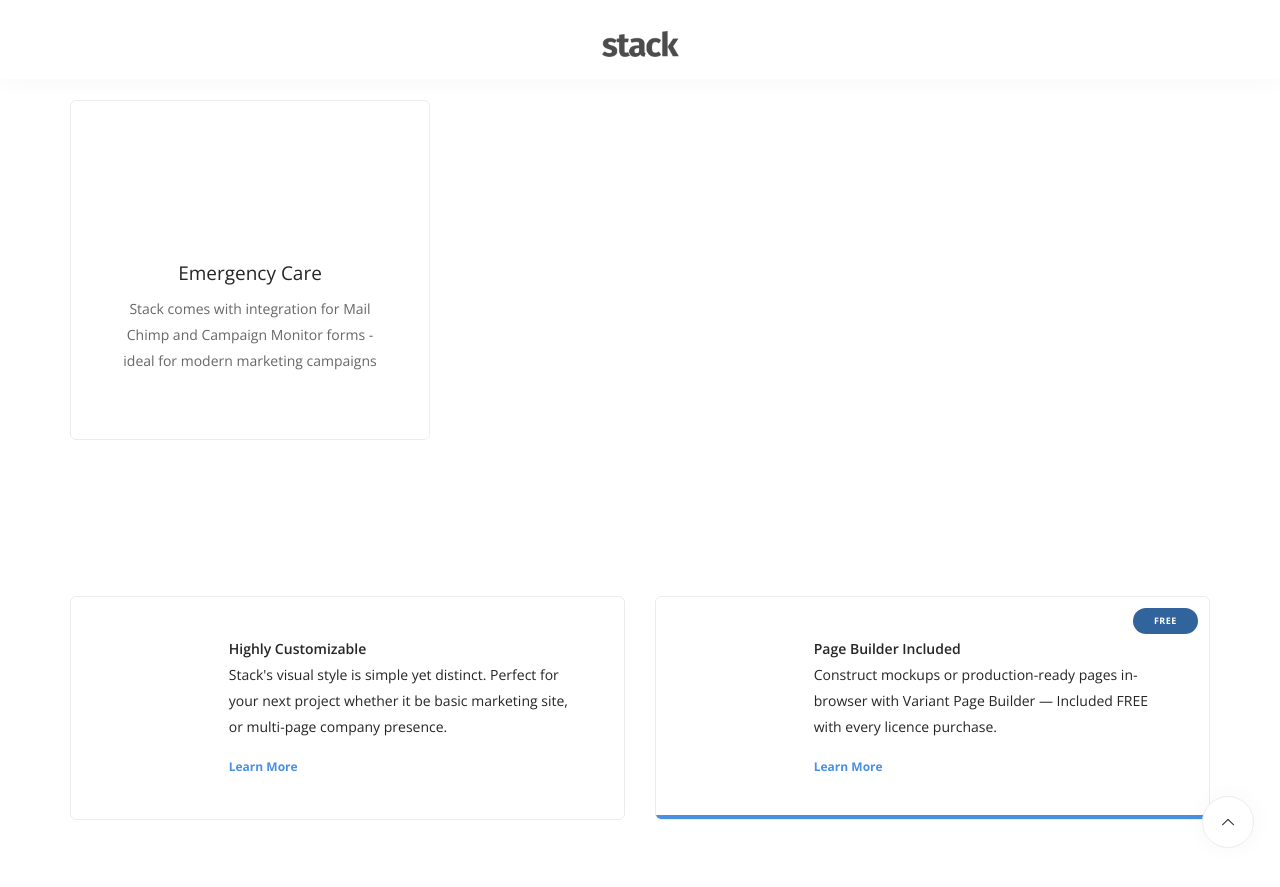
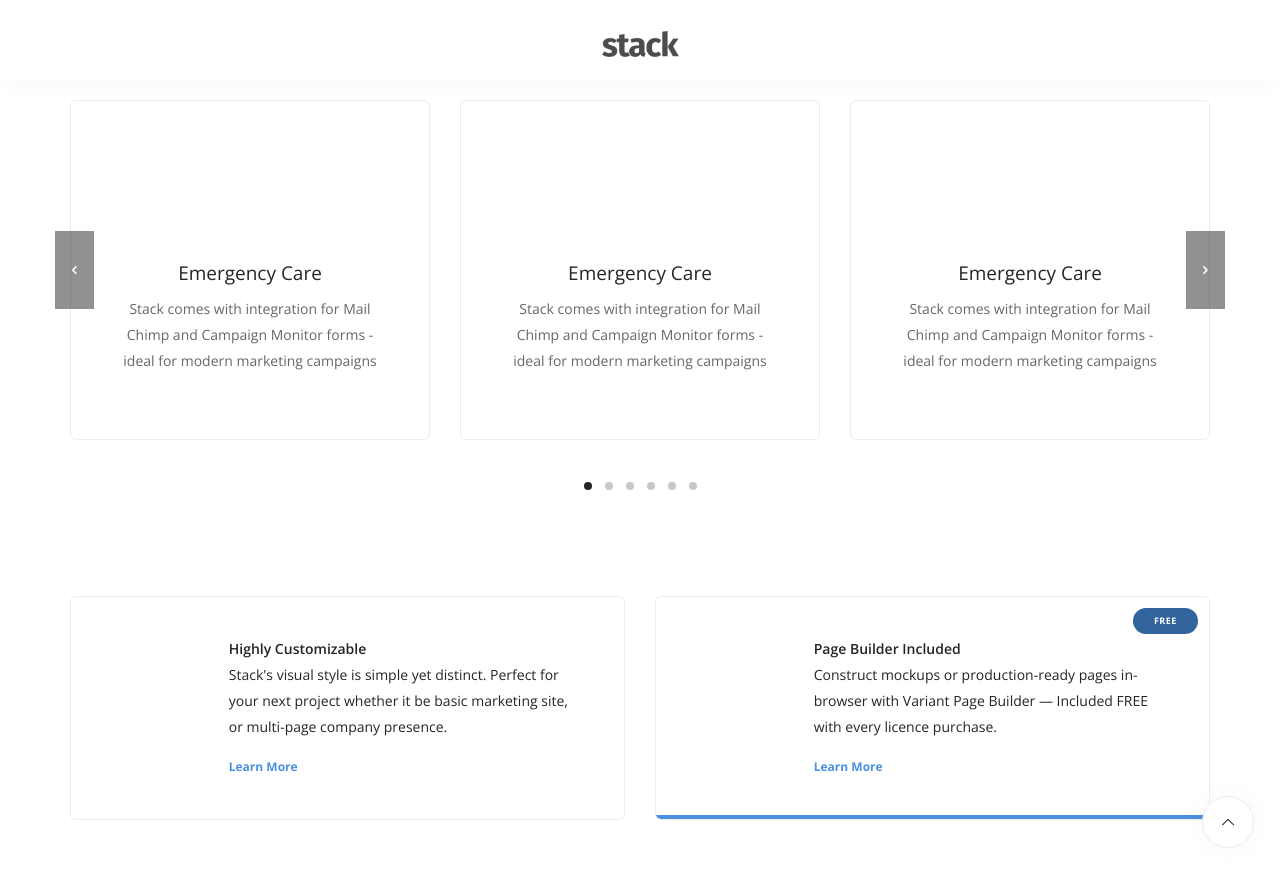
Before and after one commit to WoollyAlly/WoollyAllyTest, a Jekyll site: the page built from index.html, in a window 1280 px wide and 900 px high, scrolled down 1143 px. Shown: the top 887 px of the window. Built offline with Jekyll 4.4.1, drawn with Linux system fonts in a browser that asks for light colours; some web fonts are replaced.

Commit message:
Updated '_includes/services.html' via CloudCannon

```diff
--- a/_includes/services.html
+++ b/_includes/services.html
@@ -21,6 +21,80 @@
                         <div class="col-sm-12">
                             <div class="row slider" data-arrows="true" data-paging="true">
                                 <ul class="slides">
+                                    <li class="col-sm-4 col-xs-12">
+                                        <div class="feature feature-3 boxed boxed--lg boxed--border text-center">
+                                            <i class="color--primary icon icon--lg icon-Laughing"></i>
+                                            <h4>Emergency Care</h4>
+                                            <p>
+                                                Stack comes with integration for Mail Chimp and Campaign Monitor forms - ideal for modern marketing campaigns
+                                            </p>
+                                            <!--<a href="#">-->
+                                            <!--    Learn More-->
+                                            <!--</a>-->
+                                        </div>
+                                        <!--end feature-->
+                                    </li>
+
+                                    <li class="col-sm-4 col-xs-12">
+                                        <div class="feature feature-3 boxed boxed--lg boxed--border text-center">
+                                            <i class="color--primary icon icon--lg icon-Laughing"></i>
+                                            <h4>Emergency Care</h4>
+                                            <p>
+                                                Stack comes with integration for Mail Chimp and Campaign Monitor forms - ideal for modern marketing campaigns
+                                            </p>
+                                            <!--<a href="#">-->
+                                            <!--    Learn More-->
+                                            <!--</a>-->
+                                        </div>
+                                        <!--end feature-->
+                                    </li>
+
+
+                                    <li class="col-sm-4 col-xs-12">
+                                        <div class="feature feature-3 boxed boxed--lg boxed--border text-center">
+                                            <i class="color--primary icon icon--lg icon-Laughing"></i>
+                                            <h4>Emergency Care</h4>
+                                            <p>
+                                                Stack comes with integration for Mail Chimp and Campaign Monitor forms - ideal for modern marketing campaigns
+                                            </p>
+                                            <!--<a href="#">-->
+                                            <!--    Learn More-->
+                                            <!--</a>-->
+                                        </div>
+                                        <!--end feature-->
+                                    </li>
+
+
+                                    <li class="col-sm-4 col-xs-12">
+                                        <div class="feature feature-3 boxed boxed--lg boxed--border text-center">
+                                            <i class="color--primary icon icon--lg icon-Laughing"></i>
+                                            <h4>Emergency Care</h4>
+                                            <p>
+                                                Stack comes with integration for Mail Chimp and Campaign Monitor forms - ideal for modern marketing campaigns
+                                            </p>
+                                            <!--<a href="#">-->
+                                            <!--    Learn More-->
+                                            <!--</a>-->
+                                        </div>
+                                        <!--end feature-->
+                                    </li>
+
+
+                                    <li class="col-sm-4 col-xs-12">
+                                        <div class="feature feature-3 boxed boxed--lg boxed--border text-center">
+                                            <i class="color--primary icon icon--lg icon-Laughing"></i>
+                                            <h4>Emergency Care</h4>
+                                            <p>
+                                                Stack comes with integration for Mail Chimp and Campaign Monitor forms - ideal for modern marketing campaigns
+                                            </p>
+                                            <!--<a href="#">-->
+                                            <!--    Learn More-->
+                                            <!--</a>-->
+                                        </div>
+                                        <!--end feature-->
+                                    </li>
+
+
                                     <li class="col-sm-4 col-xs-12">
                                         <div class="feature feature-3 boxed boxed--lg boxed--border text-center">
                                             <i class="color--primary icon icon--lg icon-Laughing"></i>
```
